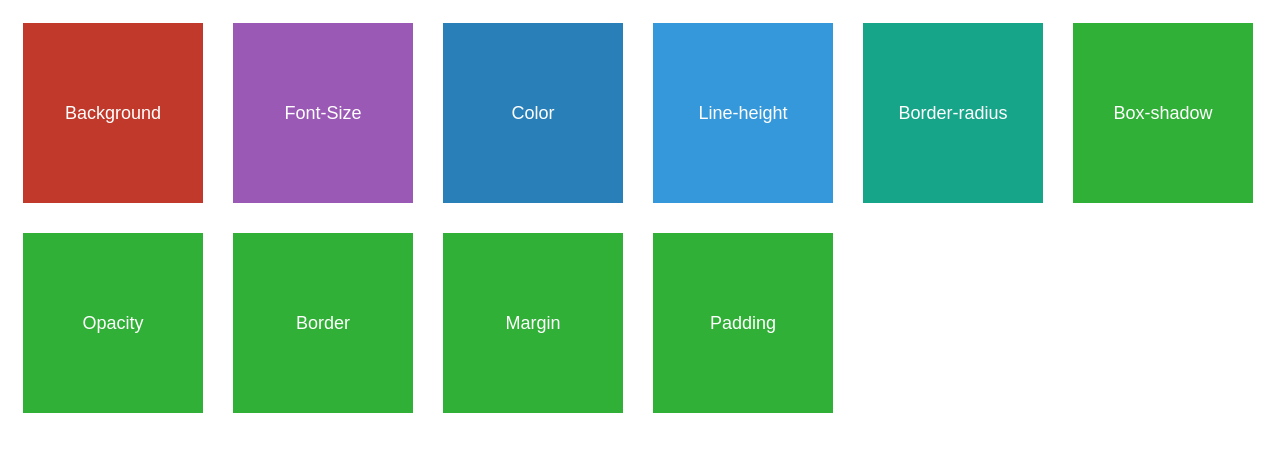
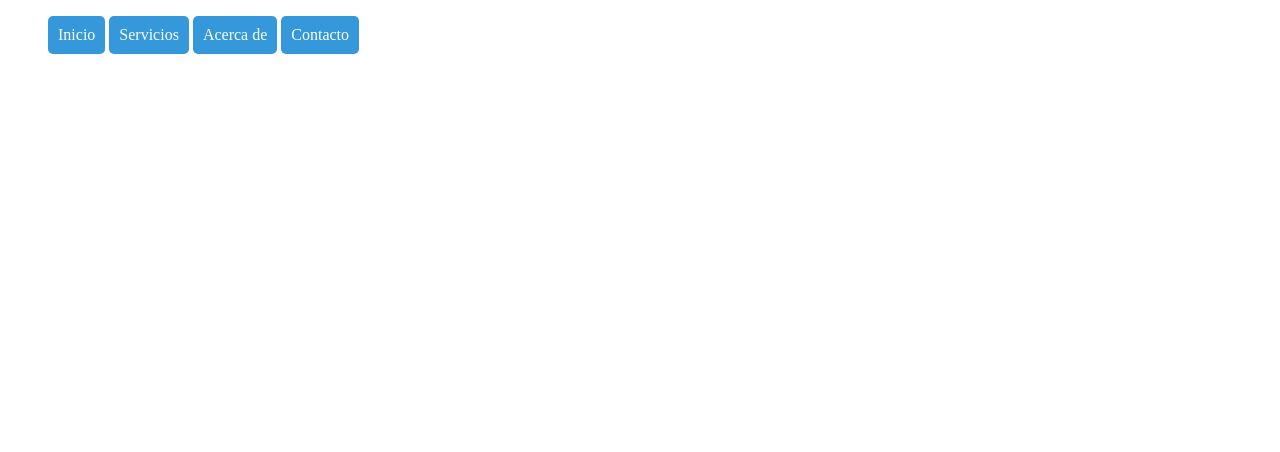
Before and after one commit to OsquerM/css_avanzado, a plain HTML site: page ae2.22/index.html in a window 1280 px wide. Drawn offline with Linux system fonts and the light colour scheme.

Commit message:
ae2.22 hecho

```diff
--- a/ae2.22/estilos.css
+++ b/ae2.22/estilos.css
@@ -1,53 +1,22 @@
-.primer-contenedor {
-    position: relative;
-    /* “Me muevo un poco pero sigo ocupando mi espacio”.
-    Sirve también como marco de referencia para hijos con absolute. */
+:root{
+    --primer-color: #fff;
 }
-.caja{
-    width: 180px;
-    height: 180px;
-    background-color: #30B037;
-    color: #FFF;
-    text-align: center;
-    line-height: 180px;
-    margin: 15px;
-    float: left;
-    font-size: 18px;
-    font-family: Arial;
+li{
+    list-style-type: none; /*Quita las viñetas   */
+    padding-left: 0; /*Quita el espacio que queda a la izq*/
+    display: inline-block; /*Colocamos cada elemento uno al lado del otro*/
 }
-.caja1{
-    background-color: #C0392B;
-    transition: background-color 1s linear;
+a{
+    text-decoration: none;
+    color: var(--primer-color);
+    padding: 10px; /*Espacio interno*/
+    display: inline-block; /*Colocamos cada enlace uno al lado del otro*/
+    background-color: blue;
+    transition: all 0.5s ease;
+    background-color: #3498db;
+    border-radius: 5px;
 }
-.caja1:hover{
-    background-color: #3F51B5;
+a:hover{
+    background-color: #1f587d;
+
 }
-.caja2{
-    background-color: #9B59B6;
-    transition: font-size 1s  ease;
-}
-.caja2:hover{
-    font-size: 28px;
-}
-.caja3{
-    background-color: #2980B9;
-    transition: color 1s linear;
-}
-.caja3:hover{
-    color: yellow;
-}
-.caja4{
-    background-color: #3498DB;
-    transition: 1s linear;
-}
-.caja4:hover{
-    line-height: 300px;
-}
-.caja5{
-    border-radius: 0px;
-    background-color: #17a589;
-    transition: 1s linear;
-}
-.caja5:hover{
-    border-radius: 20px;
-}
--- a/ae2.22/index.html
+++ b/ae2.22/index.html
@@ -3,23 +3,17 @@
 <head>
     <meta charset="UTF-8">
     <meta name="viewport" content="width=device-width, initial-scale=1.0">
+    <title>AE 2.22</title>
     <link rel="stylesheet" href="estilos.css">
-    <title>AE 2.22</title>
 </head>
 <body>
     <div class="primer-contenedor">
-        <div class="caja caja1">Background</div>
-        <div class="caja caja2">Font-Size</div>
-        <div class="caja caja3">Color</div>
-        <div class="caja caja4">Line-height</div>
-        <div class="caja caja5">Border-radius</div>
-        <div class="caja caja6">Box-shadow</div>
-        <div class="caja caja7">Opacity</div>
-        <div class="caja caja8">Border</div>
-        <div class="caja caja9">Margin</div>
-        <div class="caja caja10">Padding</div>
+        <ul>
+            <a href="#"><li>Inicio</li></a>
+            <a href="#"><li>Servicios</li></a>
+            <a href="#"><li>Acerca de</li></a>
+            <a href="#"><li>Contacto</li></a>
+        </ul>
     </div>
 </body>
 </html>
-<!-- Se puede poner todo en una misma linea -->
-<!-- Transition: [propiedad a modificar][Duracion][Tipo de animación][Retardo] -->
```
